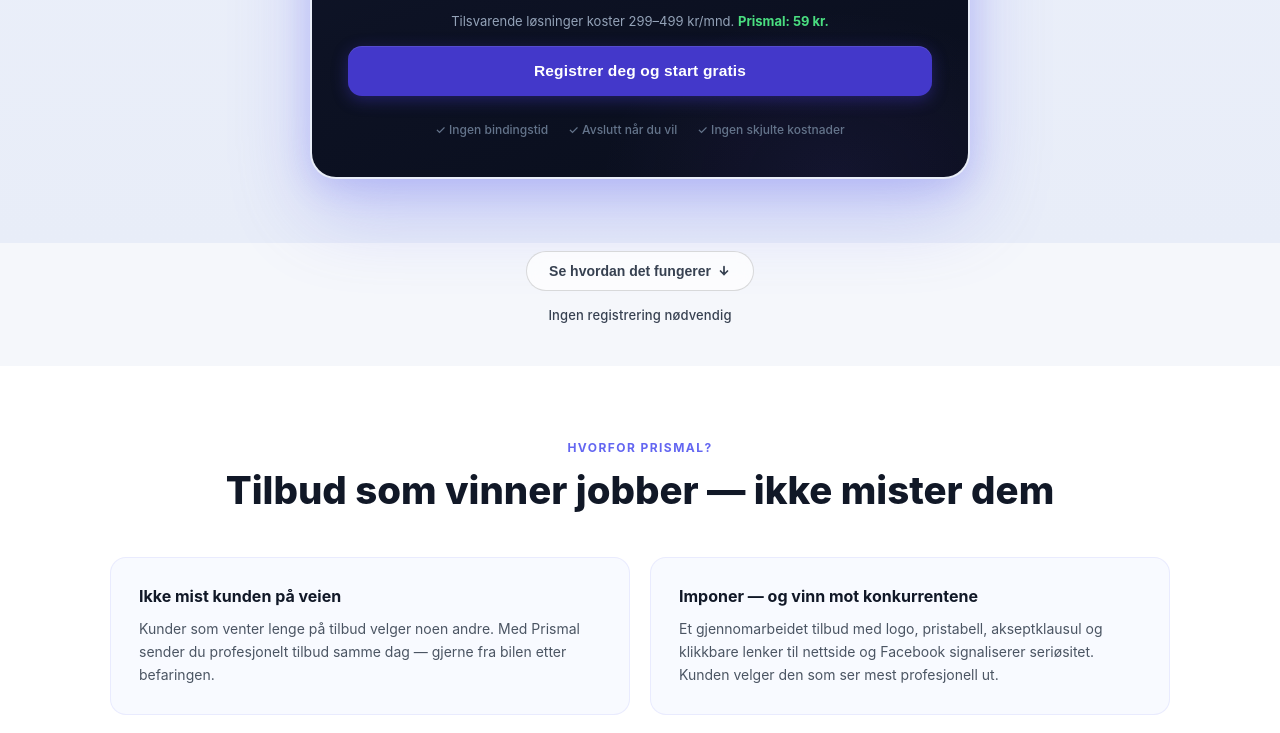
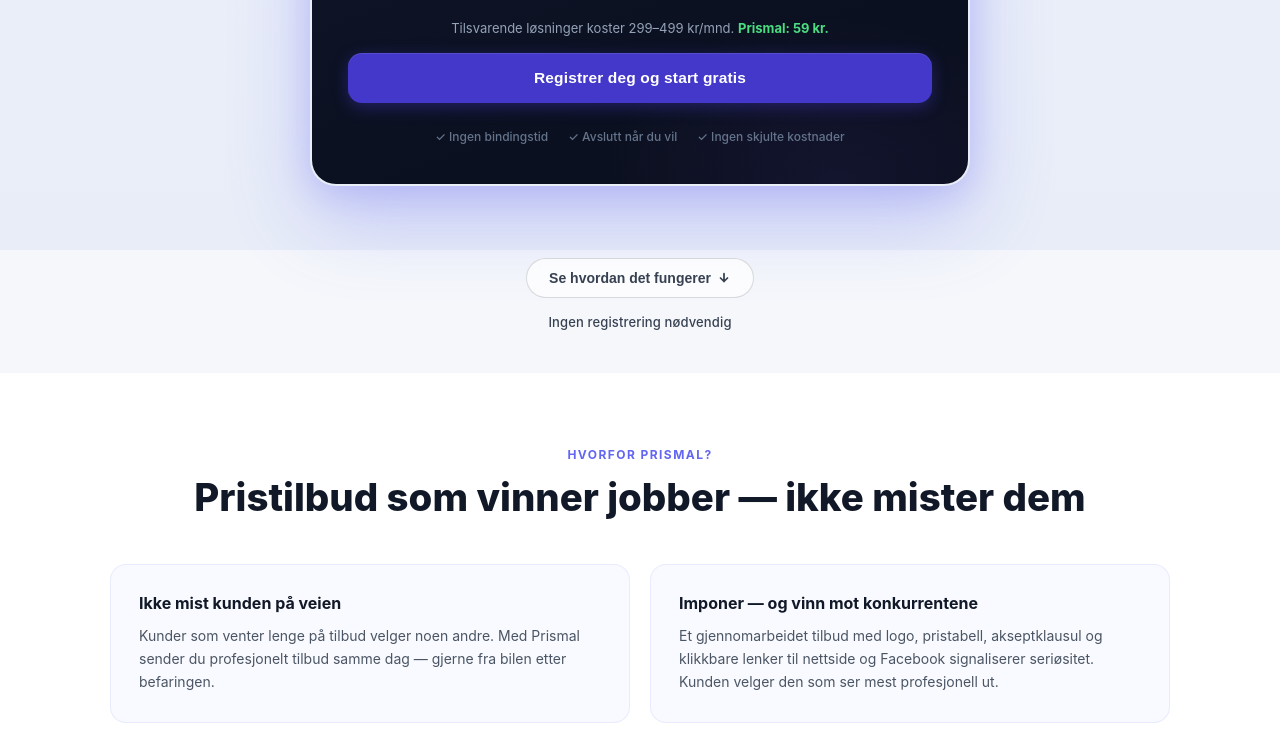
Before and after one commit to anderslura/Prismal, a React (Vite) app: page / in a window 1280 px wide. Shown: the part 1604-2337 px from the top of the page. Built offline with nearby package versions, Linux system fonts and the light colour scheme.

Commit message:
Skjul sticky CTA ved bunn; endre tilbud til pristilbud i overskrifter

```diff
--- a/src/components/Landingsside.jsx
+++ b/src/components/Landingsside.jsx
@@ -256,7 +256,7 @@ export default function Landingsside({ onStart, onRegistrer }) {
           <div className="l2-hero-split">
             <div className="l2-hero-tekst">
               <h1 className="l2-tittel">
-                Profesjonelle tilbud.<br />
+                Profesjonelle pristilbud.<br />
                 <span className="l2-tittel-grad">På minutter.</span>
               </h1>
               <ul className="l2-punkter l2-punkter-hero">
@@ -371,7 +371,7 @@ export default function Landingsside({ onStart, onRegistrer }) {
       <section id="hvorfor" className="l2-pitch">
         <div className="l2-pitch-inner">
           <p className="l2-pitch-overst">Hvorfor Prismal?</p>
-          <h2 className="l2-pitch-tittel">Tilbud som vinner jobber — ikke mister dem</h2>
+          <h2 className="l2-pitch-tittel">Pristilbud som vinner jobber — ikke mister dem</h2>
           <div className="l2-pitch-kort-rad">
             <div className="l2-pitch-kort">
               <h3>Ikke mist kunden på veien</h3>
```
